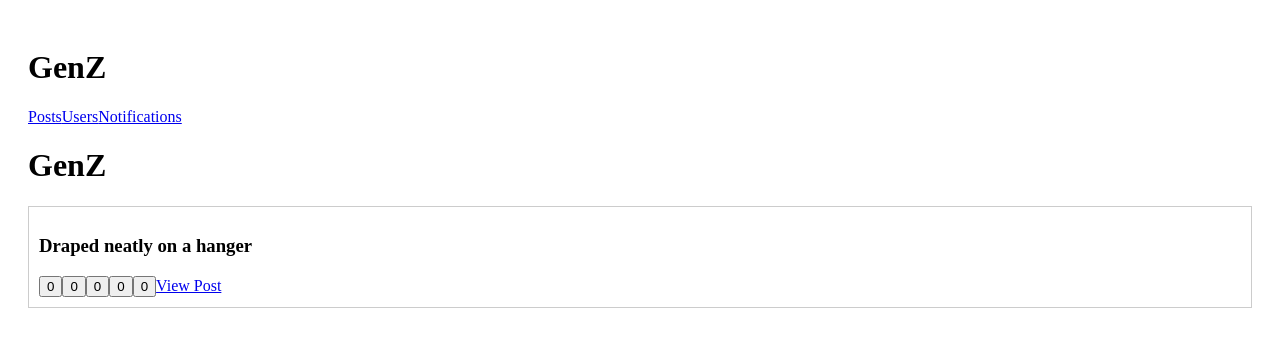
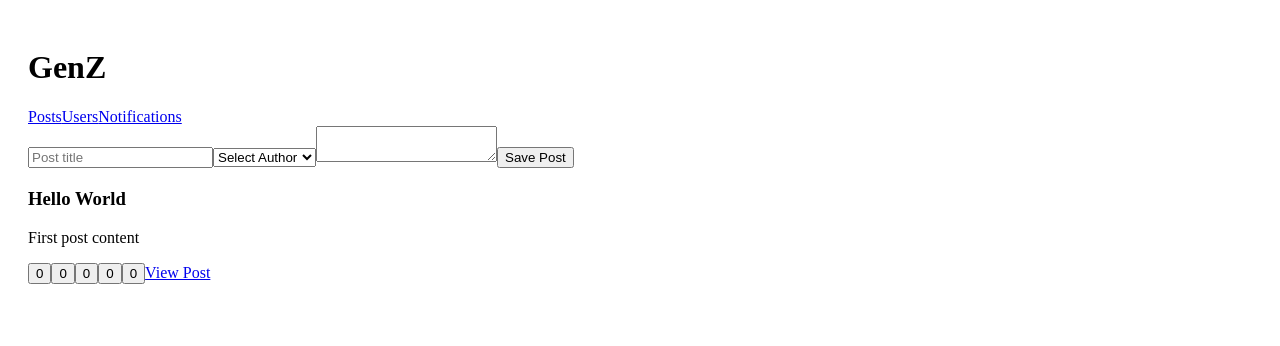
Before and after one commit to acciojob/social-media-iABM3568, a React app: page / in a window 1280 px wide. Shown: the top 346 px of the page. Built offline with nearby package versions, Linux system fonts and the light colour scheme.

Commit message:
Update Posts.js

```diff
--- a/src/components/Posts.js
+++ b/src/components/Posts.js
@@ -1,45 +1,82 @@
 import React, { useState } from "react";
 
-const Posts = () => {
-  const [reactions, setReactions] = useState([0, 0, 0, 0]);
+export default function Posts() {
+  const [posts, setPosts] = useState([
+    {
+      id: 1,
+      title: "Hello World",
+      content: "First post content",
+      reactions: [0, 0, 0, 0, 0],
+    },
+  ]);
+
+  const [title, setTitle] = useState("");
+  const [author, setAuthor] = useState("");
+  const [content, setContent] = useState("");
+
+  const addPost = () => {
+    setPosts([
+      ...posts,
+      {
+        id: posts.length + 1,
+        title,
+        content,
+        reactions: [0, 0, 0, 0, 0],
+      },
+    ]);
+  };
+
+  const react = (postIndex, reactionIndex) => {
+    if (reactionIndex === 4) return;
+
+    const copy = [...posts];
+    copy[postIndex].reactions[reactionIndex]++;
+    setPosts(copy);
+  };
 
   return (
     <>
-      <h1>GenZ</h1>
+      <section>
+        <input
+          id="postTitle"
+          placeholder="Post title"
+          onChange={(e) => setTitle(e.target.value)}
+        />
 
-      <div className="posts-list">
-        {/* Dummy first child */}
+        <select id="postAuthor" onChange={(e) => setAuthor(e.target.value)}>
+          <option>Select Author</option>
+          <option>Author 1</option>
+          <option>Author 2</option>
+        </select>
+
+        <textarea
+          id="postContent"
+          onChange={(e) => setContent(e.target.value)}
+        ></textarea>
+
+        <button onClick={addPost}>Save Post</button>
+      </section>
+
+      <section className="posts-list">
         <div></div>
 
-        {/* SECOND CHILD = POST */}
-        <div className="post">
-          <h3>Draped neatly on a hanger</h3>
+        {posts.map((post, index) => (
+          <div key={post.id}>
+            <h3>{post.title}</h3>
+            <p>{post.content}</p>
 
-          {/* REACTIONS */}
-          {reactions.map((r, i) => (
-            <button
-              key={i}
-              onClick={() => {
-                const copy = [...reactions];
-                copy[i]++;
-                setReactions(copy);
-              }}
-            >
-              {r}
-            </button>
-          ))}
+            {post.reactions.map((count, i) => (
+              <button key={i} onClick={() => react(index, i)}>
+                {count}
+              </button>
+            ))}
 
-          {/* FIFTH BUTTON NEVER CHANGES */}
-          <button>0</button>
-
-          {/* VIEW POST */}
-          <a className="button" href="/posts/1">
-            View Post
-          </a>
-        </div>
-      </div>
+            <a className="button" href={`/posts/${post.id}`}>
+              View Post
+            </a>
+          </div>
+        ))}
+      </section>
     </>
   );
-};
-
-export default Posts;
+}
```
